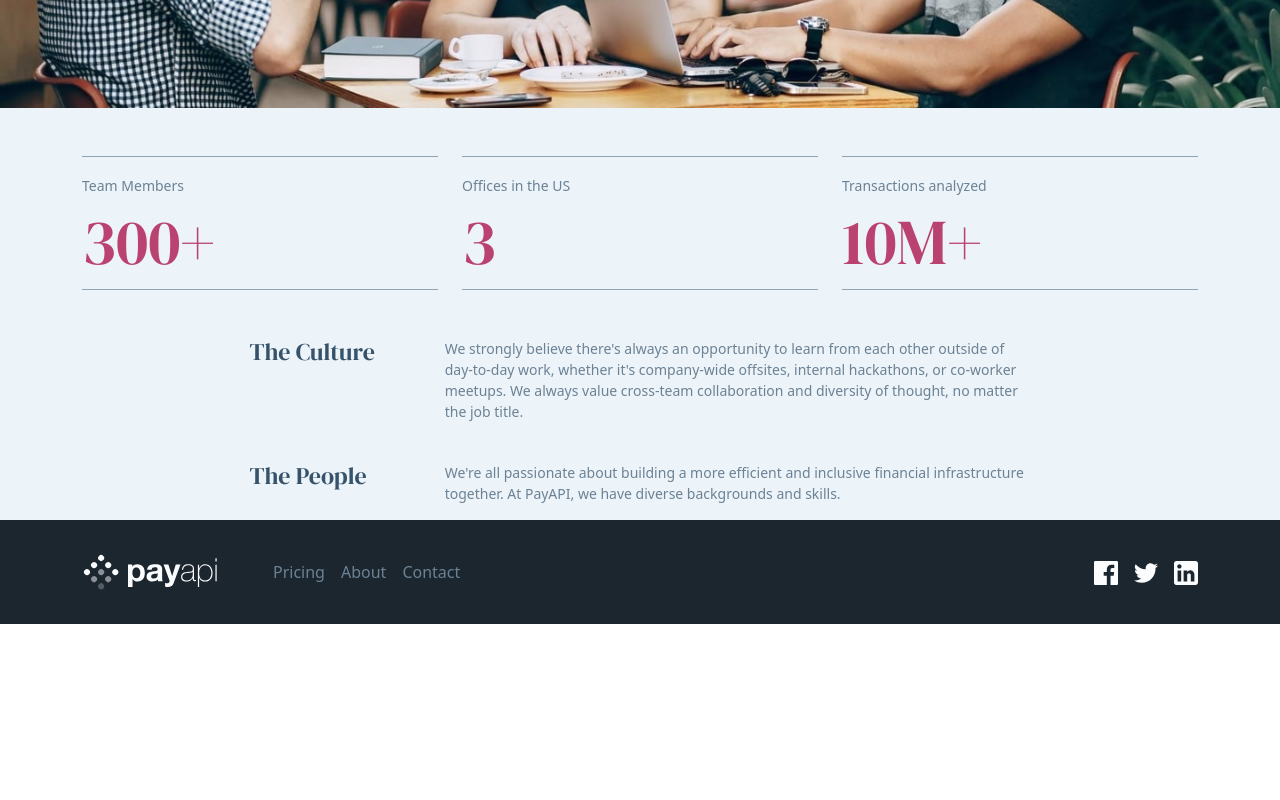
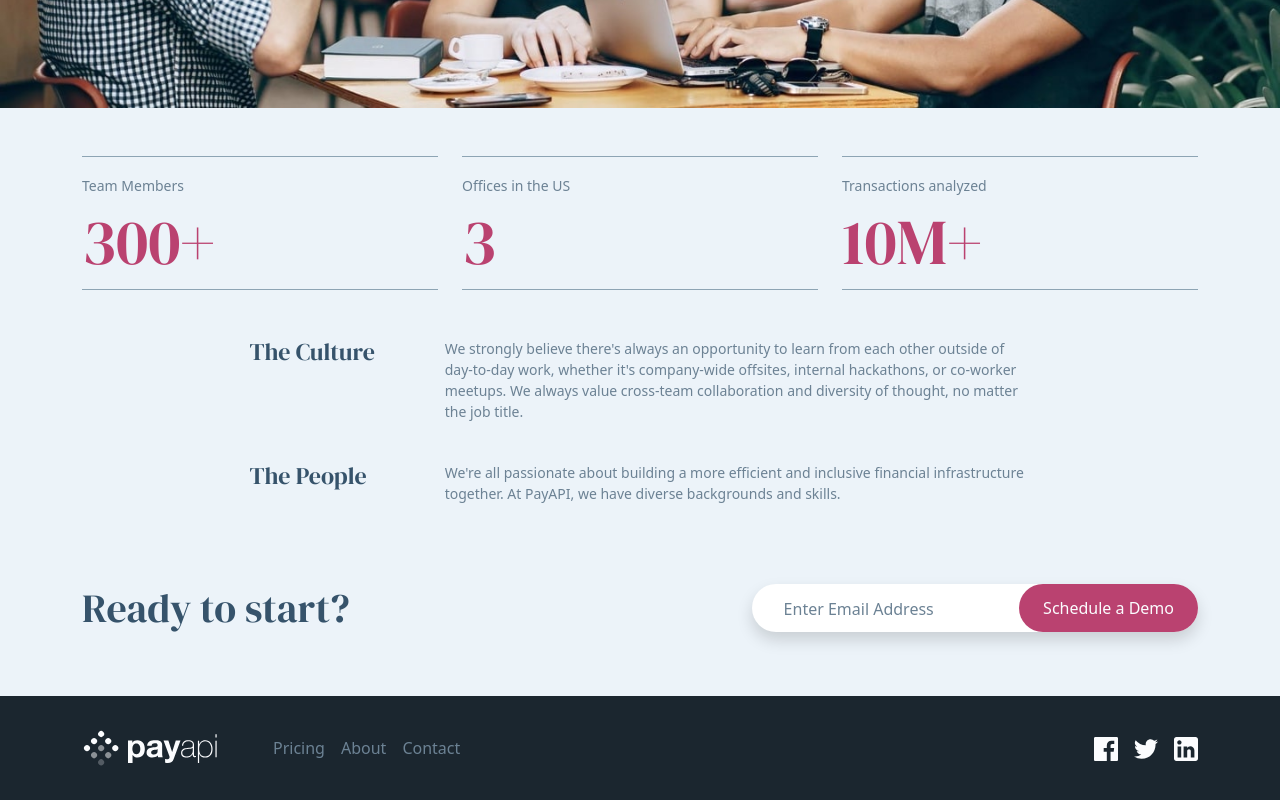
Before and after one commit to ShaimaaAKamal/payApi, a React (Create React App) app: page /about in a window 1280 px wide. Shown: the part 908-1708 px from the top of the page. Before the commit the page ends 1532 px from the top, so only its background shows below. Built offline with nearby package versions, Linux system fonts and the light colour scheme.

Commit message:
add ready to start component

```diff
--- a/src/Components/About/About.jsx
+++ b/src/Components/About/About.jsx
@@ -2,6 +2,7 @@ import React from 'react';
 import AboutLarge from '../../assets/about/desktop/image-team-members.jpg';
 import AboutMedium from '../../assets/about/tablet/image-team-members.jpg';
 import AboutSmall from '../../assets/about/mobile/image-team-members.jpg';
+import ReadyToStart from '../ReadyToStart/ReadyToStart'
 
 
 export default function About() {
@@ -104,6 +105,7 @@ export default function About() {
             </div>
            </div>
     </div>
+    <ReadyToStart/>
     </>
   )
 }
```
